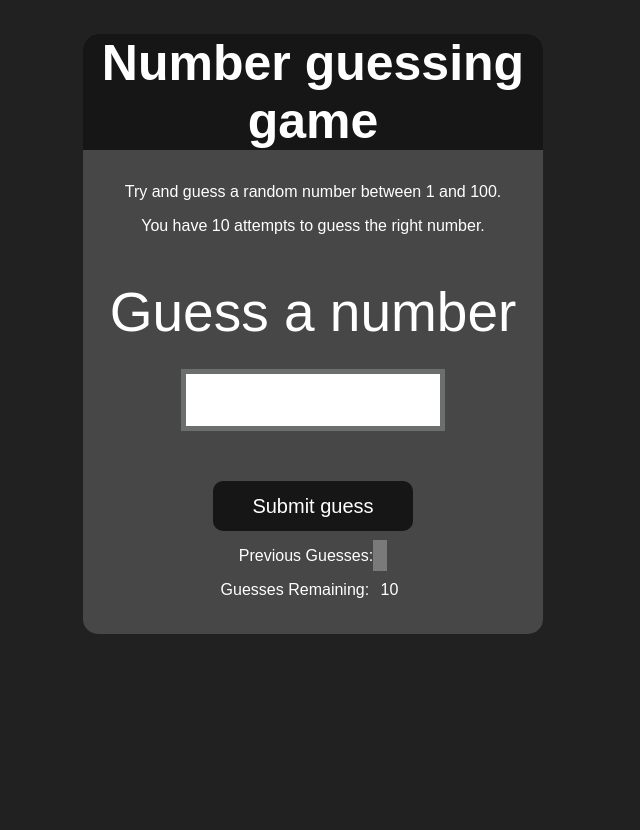
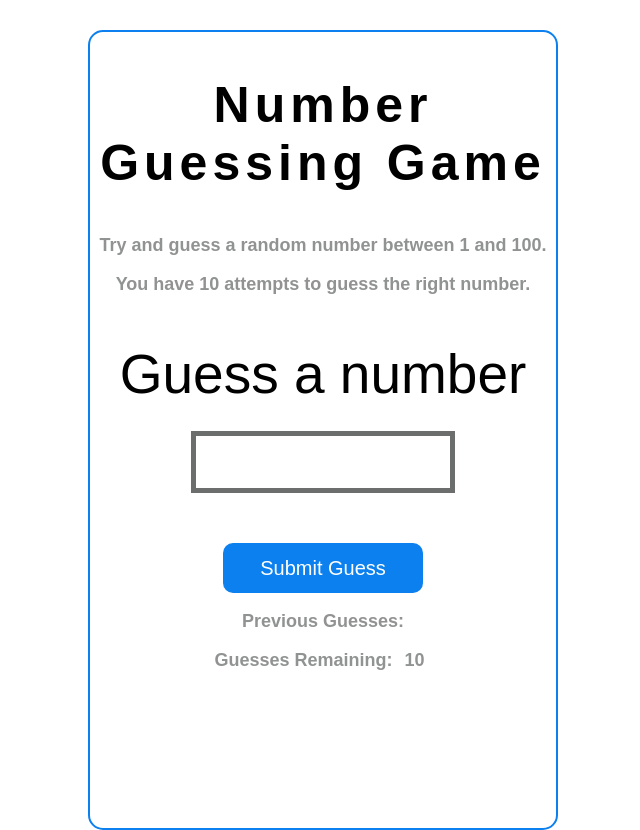
Before and after one commit to Pradeeptamta3225/JS_Basics, a plain HTML site: page Projects/Guessnumber/index.html in a window 1280 px wide. Shown: the whole page, without its empty margins (317-957 px from the left). Before the commit the page ends 800 px from the top, so only its background shows below. Drawn offline with Linux system fonts and the light colour scheme.

Commit message:
change some css

```diff
--- a/Projects/Guessnumber/index.html
+++ b/Projects/Guessnumber/index.html
@@ -8,17 +8,17 @@
     <link rel="stylesheet" href="style.css">
 
 </head>
-<body style="background-color:#212121; color:#fff;">
+<body>
 
     <div id="wrapper">
-      <h1>Number guessing game</h1>
+      <h1>Number Guessing Game</h1>
     <p>Try and guess a random number between 1 and 100.</p>
     <p>You have 10 attempts to guess the right number.</p>
     </br>
         <form class="form">
             <label2 for="guessField" id="guess">Guess a number</label>
             <input type="text" id="guessField" class="guessField">
-            <input type="submit" id="subt" value="Submit guess" class="guessSubmit">
+            <input type="submit" id="subt" value="Submit Guess" class="guessSubmit">
         </form>
 
         <div class="resultParas">
--- a/Projects/Guessnumber/script.js
+++ b/Projects/Guessnumber/script.js
@@ -30,7 +30,7 @@ function validateGuess(guess){
         alert(`Please Enter a Valid Number`)
     } else if (guess < 1){
         alert(`Plese Enetr a number more then one`)
-    } else if (guess > 10){
+    } else if (guess > 100){
         alert(`Plese Enter a number less then ten`)
     } else{
         previosGuess.push(guess)
--- a/Projects/Guessnumber/style.css
+++ b/Projects/Guessnumber/style.css
@@ -1,39 +1,45 @@
 html {
     font-family: sans-serif;
+
   }
 
   body {
-    width: 300px;
+    width: 500px;
     max-width: 750px;
     min-width: 480px;
     margin: 0 auto;
-    background-color: #212121;
+    /* background-color: #212121; */
+    display: flex;
+    justify-content: center;
+    align-items: center;
+    color: black;
   }
 
+
   .lastResult {
-    color: white;
+    /* color: white; */
     padding: 7px;
   }
 
   .guesses {
-    color: white;
+    /* color: white; */
     padding: 7px;
   }
 
-  button {
-    background-color: #141414;
+  /* button {
+    background-color: rgb(12, 128, 238);
     color: #fff;
     width: 250px;
     height: 50px;
-    border-radius: 25px;
+     border-radius: 25px;
     font-size: 30px;
     border-style: none;
     margin-top: 30px;
-    /* margin-left: 50px; */
+    margin-left: 50px;
   }
-
+   */
   #subt {
-    background-color: #161616;
+    background-color: rgb(12, 128, 238);
     color: #ffffff;
     width: 200px;
     height: 50px;
@@ -45,48 +51,52 @@ html {
   }
 
   #guessField {
-    color: #000;
+    /* color: #000; */
     width: 250px;
     height: 50px;
     font-size: 30px;
     border-style: none;
     margin-top: 25px;
-
-    /* margin-left: 50px; */
     border: 5px solid #6c6d6d;
     text-align: center;
   }
 
   #guess {
     font-size: 55px;
-    /* margin-left: 90px; */
     margin-top: 120px;
-    color: #fff;
+    /* color: #fff; */
   }
 
   .guesses {
     background-color: #7a7a7a;
+    all: unset;
   }
 
   #wrapper {
     box-sizing: border-box;
     text-align: center;
-    width: 460px;
-    height: 600px;
-    background-color: #474747;
-    color: #fff;
+    width: 470px;
+    height: 800px;
+    /* background-color: #474747; */
+    /* color: #fff; */
     font-size: 25px;
     border-radius: 15px;
+    border: 2px solid rgb(12, 128, 238);
+    margin-top: 30px;
   }
 
   h1 {
-    background-color: #161616;
-    color: #fff;
-    text-align: center;
+    /* background-color: #161616; */
+    /* color: #fff; */
+    /* text-align: center; */
     border-radius: 15px 15px 0px 0px;
+    padding: 10px;
+    letter-spacing: 5px;
   }
 
   p {
-    font-size: 16px;
+    font-size: 18px;
     text-align: center;
+    font-weight: 700;
+    color: #919393;
   }
```
